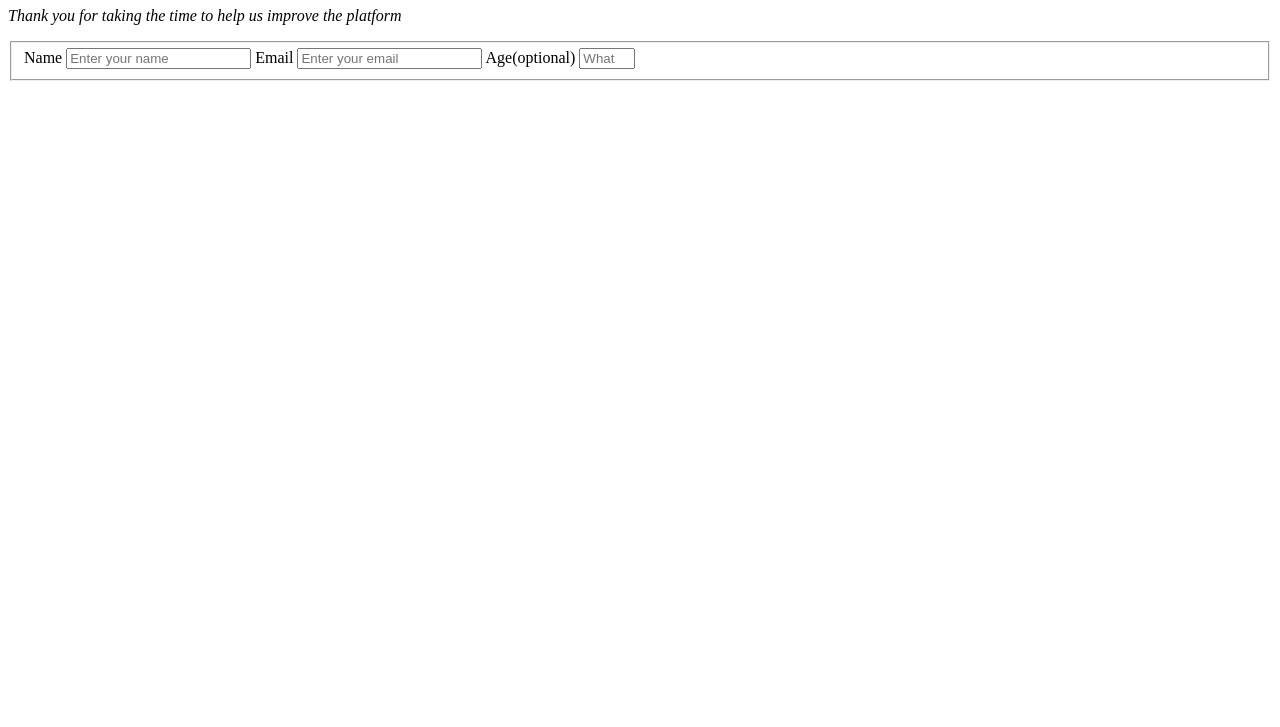
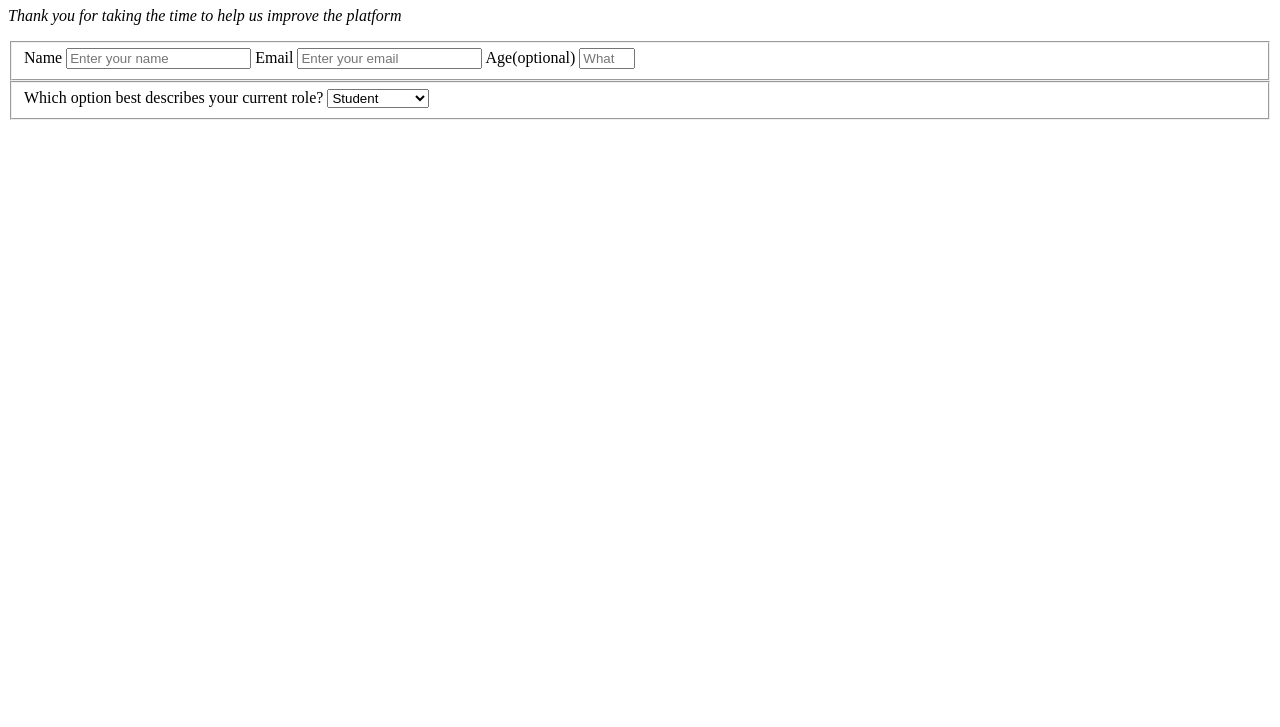
Before and after one commit to WopheAkinlade/freecodecamp-project-2, a plain HTML site: page index.html in a window 1280 px wide. Shown: the part 73-800 px from the top of the page. Drawn offline with Linux system fonts and the light colour scheme.

Commit message:
Second fieldset is done

```diff
--- a/index.html
+++ b/index.html
@@ -24,7 +24,15 @@
                 <input type="number" name="number" class="text" id="number" placeholder="What is your age?" min="5" max="99">
             </fieldset>
 
+            <fieldset class="field-2">
+                <label for="dropdown">Which option best describes your current role?</label>
+                <select name="dropdown" id="dropdown">
+                    <option value="student">Student</option>
+                    <option value="full-time-job">Full Time Job</option>
+                    <option value="other">Other</option>
+                </select>
 
+            </fieldset>
         </form>
     </body>
 </html>
```
